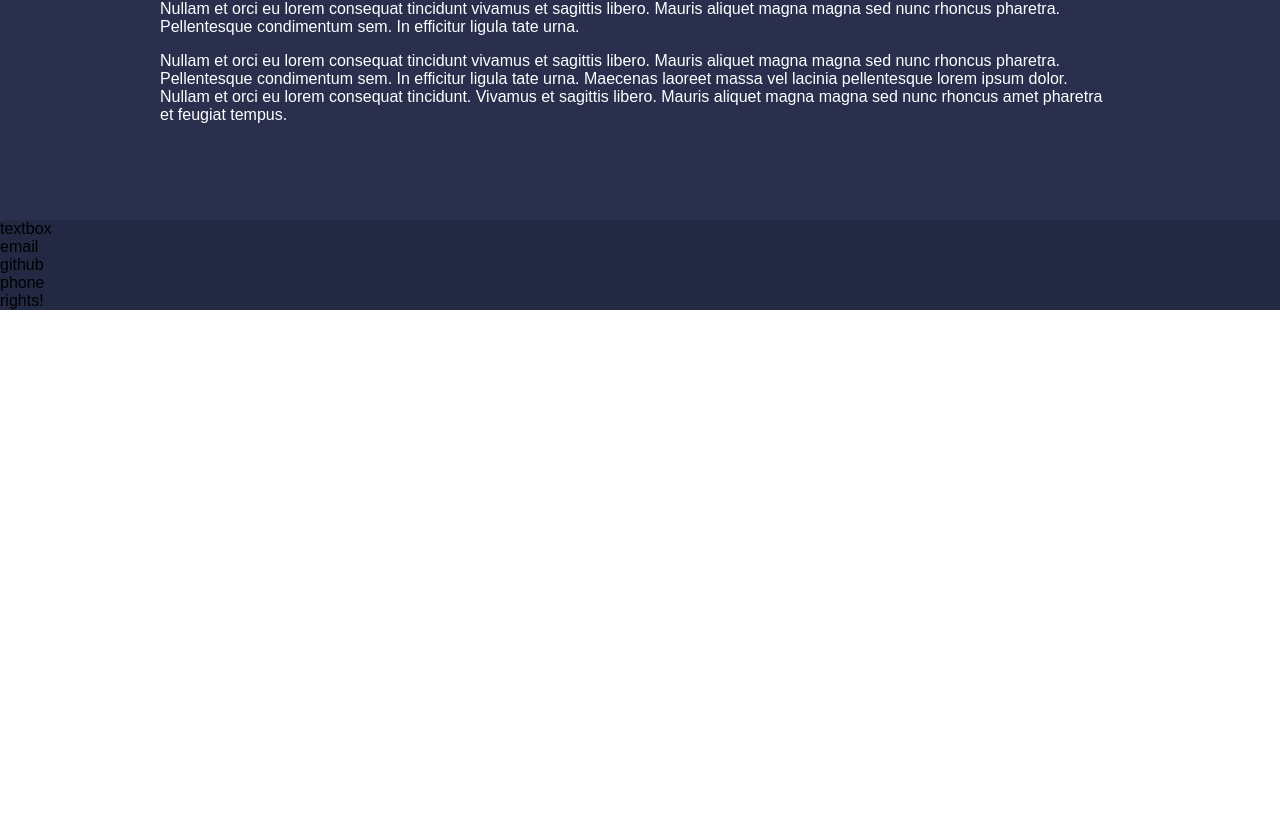
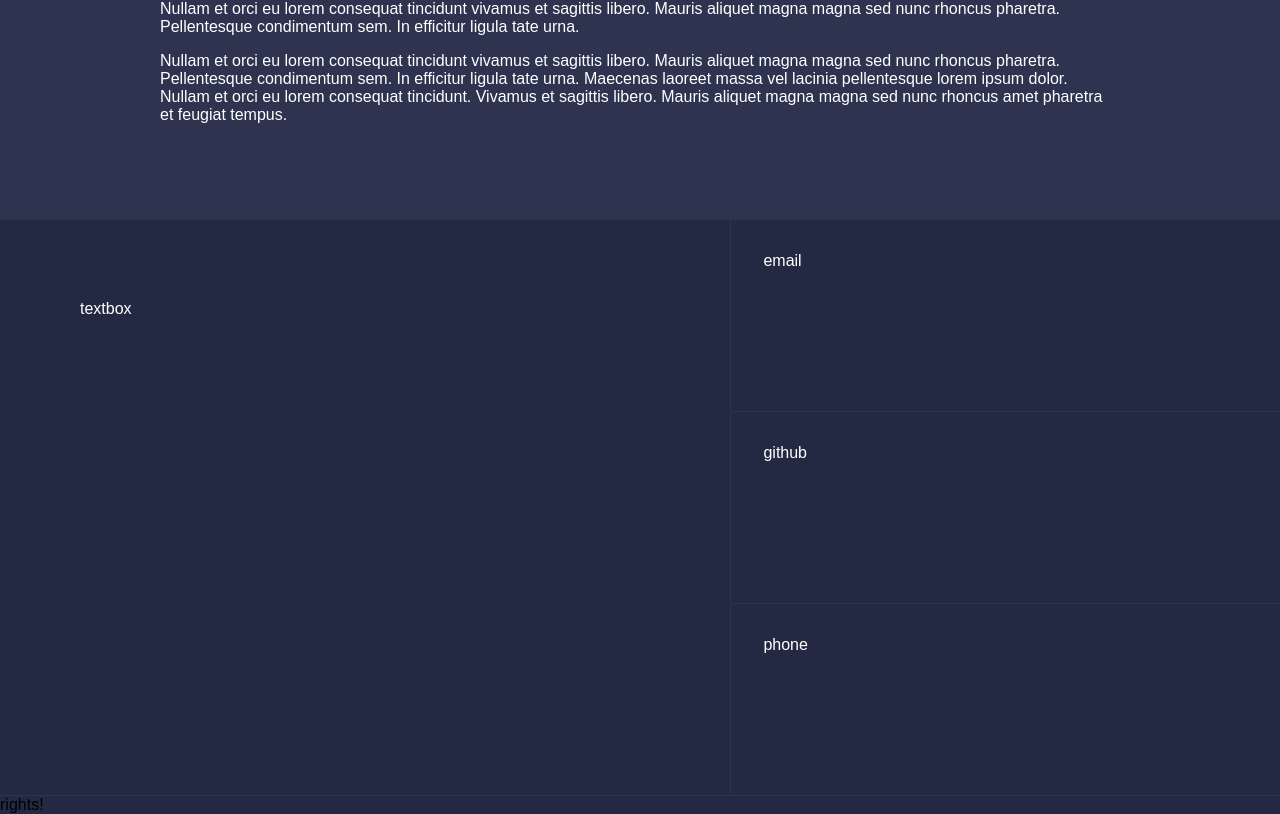
Before and after one commit to kc-leung/eportfolio, a React (Create React App) app: page / in a window 1280 px wide. Shown: the part 2050-2864 px from the top of the page. Before the commit the page ends 2360 px from the top, so only its background shows below. Built offline with nearby package versions, Linux system fonts and the light colour scheme.

Commit message:
basic footer and contact styling

```diff
--- a/src/components/About/About.scss
+++ b/src/components/About/About.scss
@@ -4,7 +4,7 @@
   flex-direction: column;
   justify-content: center;
   background-size: cover;
-  background-color: #292f4d;
+  background-color: #2e3450;
   color: white;
 
   .title {
--- a/src/components/Footer/Footer.scss
+++ b/src/components/Footer/Footer.scss
@@ -2,4 +2,27 @@
   display: flex;
   flex-direction: column;
   background-color: #242943;
+
+  .contactContainer {
+    display: grid;
+    grid-template-columns: 1fr 1fr 1fr 1fr 1fr 1fr 1fr;
+    grid-template-rows: 12rem 12rem 12rem;
+    color: white;
+
+    .messageContainer {
+      padding: 5rem 5rem;
+      grid-column: span 4;
+      grid-row: span 3;
+      border-right: 0.05rem solid #2e3450;
+      border-bottom: 0.05rem solid #2e3450;
+    }
+
+    .emailContainer,
+    .githubContainer,
+    .phoneContainer {
+      padding: 2rem;
+      grid-column: span 3;
+      border-bottom: 0.05rem solid #2e3450;
+    }
+  }
 }
```
